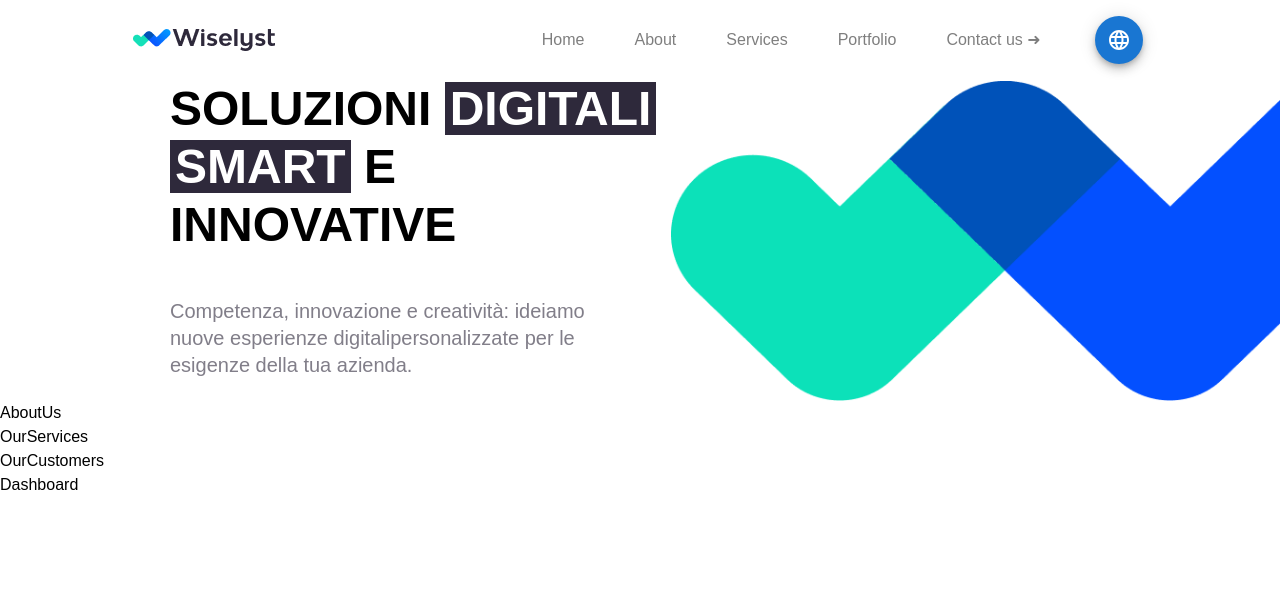
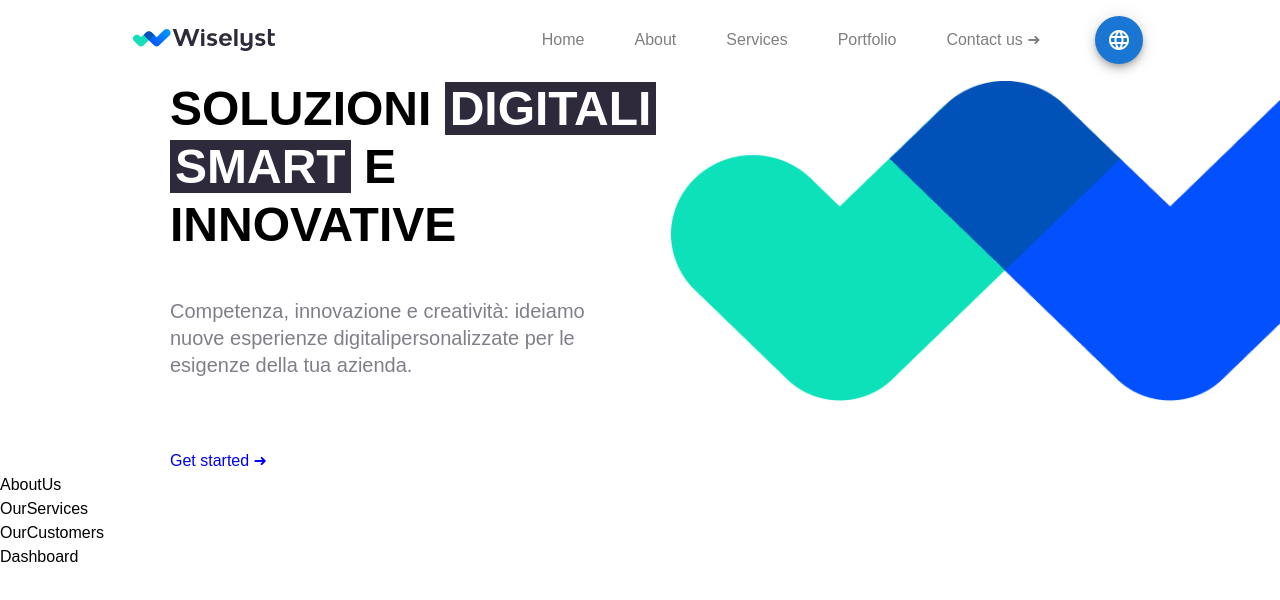
Before and after one commit to SerhiiBuchyn/my_layout, a React (Create React App) app: page / in a window 1280 px wide. Shown: the top 600 px of the page. Built offline with nearby package versions, Linux system fonts and the light colour scheme.

Commit message:
added new CustomLink component

```diff
--- a/src/pages/HomePage/Componets/Hero/Hero.css
+++ b/src/pages/HomePage/Componets/Hero/Hero.css
@@ -27,6 +27,7 @@
     font-size: 20px;
     line-height: 27px;
     opacity: 0.6;
+    margin-bottom: 70px;
 }
 
 .hero__right__container {
--- a/src/pages/HomePage/Componets/Hero/index.jsx
+++ b/src/pages/HomePage/Componets/Hero/index.jsx
@@ -2,6 +2,7 @@ import React from "react";
 
 import logo from "../../../../images/logo big.png";
 import "./Hero.css";
+import { CustomLink } from "../../../../components";
 
 const Hero = () => {
 	return (
@@ -19,6 +20,8 @@ const Hero = () => {
 					Competenza, innovazione e creatività: ideiamo nuove esperienze
 					digitalipersonalizzate per le esigenze della tua azienda.
 				</p>
+
+				<CustomLink to={"/contact"}>Get started ➜</CustomLink>
 			</div>
 
 			<div className="hero__right__container">
```
